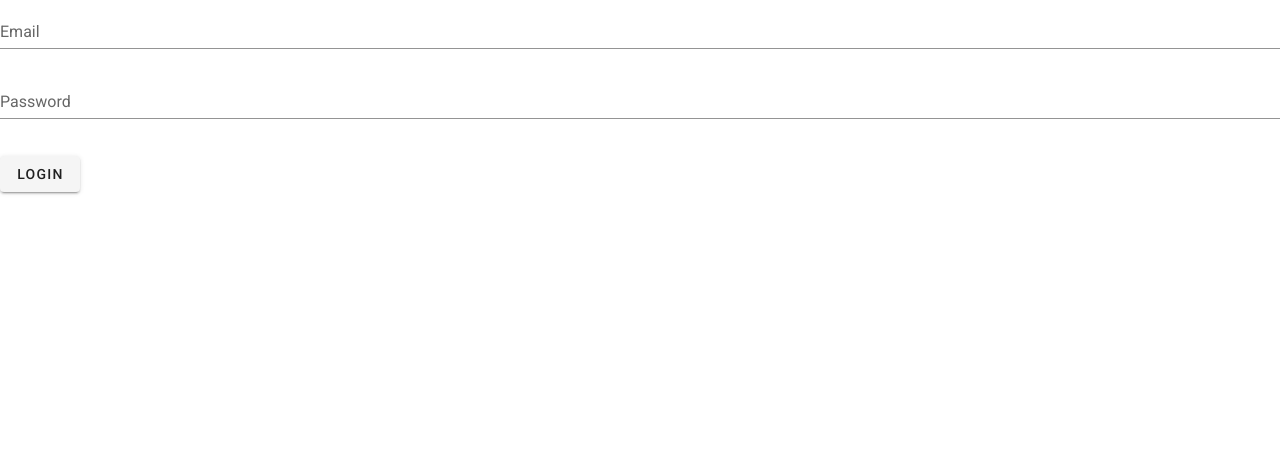
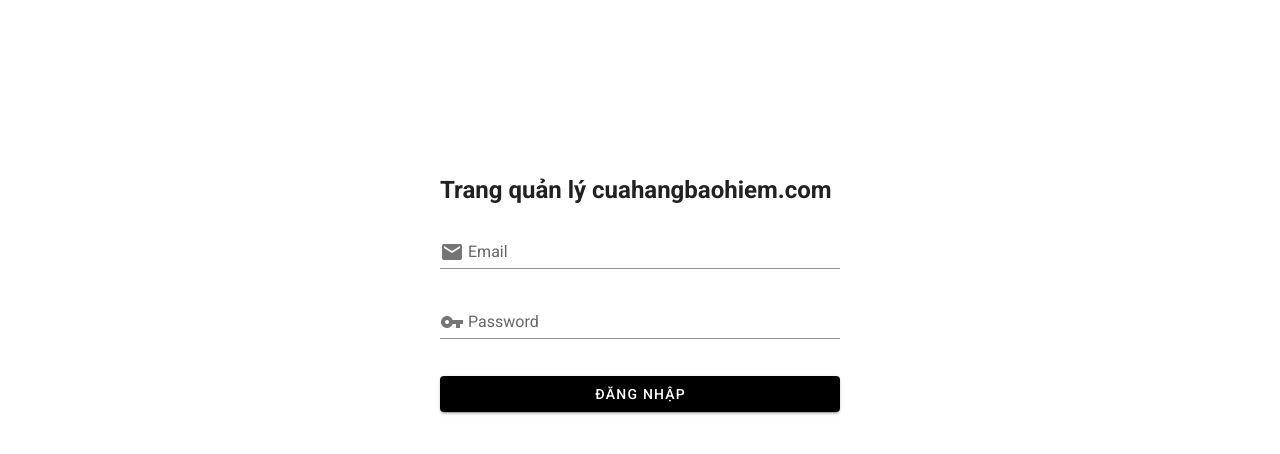
Before and after one commit to TDAK1509/cuahangbaohiem-admin, a Vue app: page /login in a window 1280 px wide. Shown: the top 454 px of the page. Built offline with nearby package versions, Linux system fonts and the light colour scheme; no server answers.

Commit message:
Style login page

```diff
--- a/src/views/Login.vue
+++ b/src/views/Login.vue
@@ -1,11 +1,22 @@
 <template>
   <v-app>
-    <v-form v-model="isFormValid" ref="form" @submit.prevent="login">
+    <v-main>
+      <v-container>
+        <div class="login">
+          <v-form
+            v-model="isFormValid"
+            ref="form"
+            class="login__form"
+            @submit.prevent="login"
+          >
+            <h2 class="mb-4">Trang quản lý cuahangbaohiem.com</h2>
+
             <v-text-field
               v-model="email"
               data-cy="email"
               label="Email"
               :rules="rules.email"
+              prepend-inner-icon="mdi-email"
             />
             <v-text-field
               v-model="password"
@@ -13,12 +24,25 @@
               type="password"
               label="Password"
               :rules="rules.password"
+              prepend-inner-icon="mdi-key"
             />
 
             <p class="red--text">{{ errorMessage }}</p>
 
-      <v-btn data-cy="login-button" type="submit">Login</v-btn>
+            <v-btn
+              data-cy="login-button"
+              type="submit"
+              :loading="isLoggingIn"
+              width="100%"
+              color="black"
+              dark
+            >
+              Đăng nhập
+            </v-btn>
           </v-form>
+        </div>
+      </v-container>
+    </v-main>
   </v-app>
 </template>
 
@@ -32,6 +56,7 @@
   email = "";
   password = "";
   errorMessage = "";
+  isLoggingIn = false;
 
   rules = {
     email: [
@@ -41,17 +66,22 @@
     password: [(v: string) => !!v || "Vui lòng điền mật khẩu"]
   };
 
-  login() {
+  async login() {
     this.validateForm();
 
     if (!this.isFormValid) {
       return;
     }
 
-    AuthController.login(this.email, this.password).catch(() => {
+    this.isLoggingIn = true;
+
+    try {
+      await AuthController.login(this.email, this.password);
+    } catch {
       this.errorMessage = "Email hoặc password không chính xác";
-      return;
-    });
+    } finally {
+      this.isLoggingIn = false;
+    }
   }
 
   validateForm() {
@@ -59,3 +89,19 @@
   }
 }
 </script>
+
+<style lang="scss" scoped>
+.login {
+  max-width: 400px;
+  width: 80%;
+  margin: auto;
+  display: flex;
+  align-items: center;
+  justify-content: center;
+  height: 70vh;
+}
+
+.login__form {
+  flex: 1;
+}
+</style>
```
Lines whose indentation alone changed are shown as unchanged.
